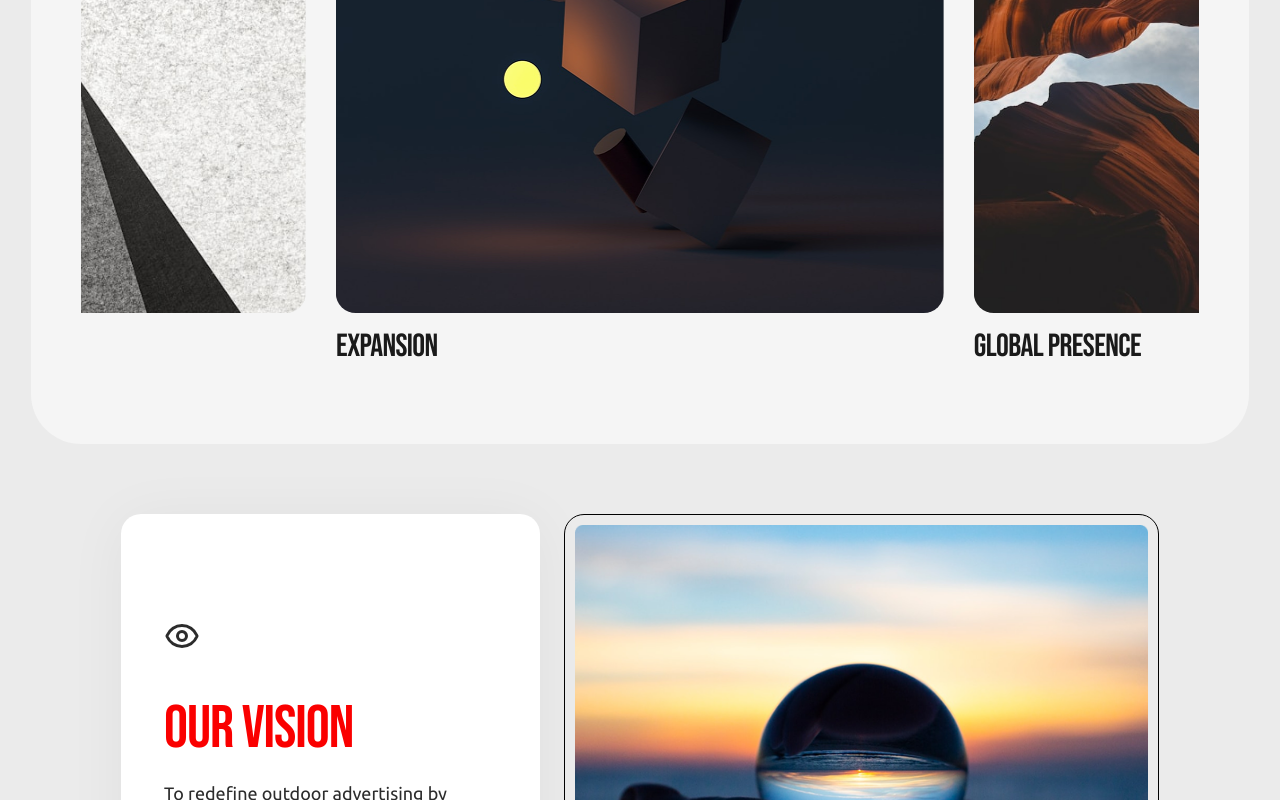
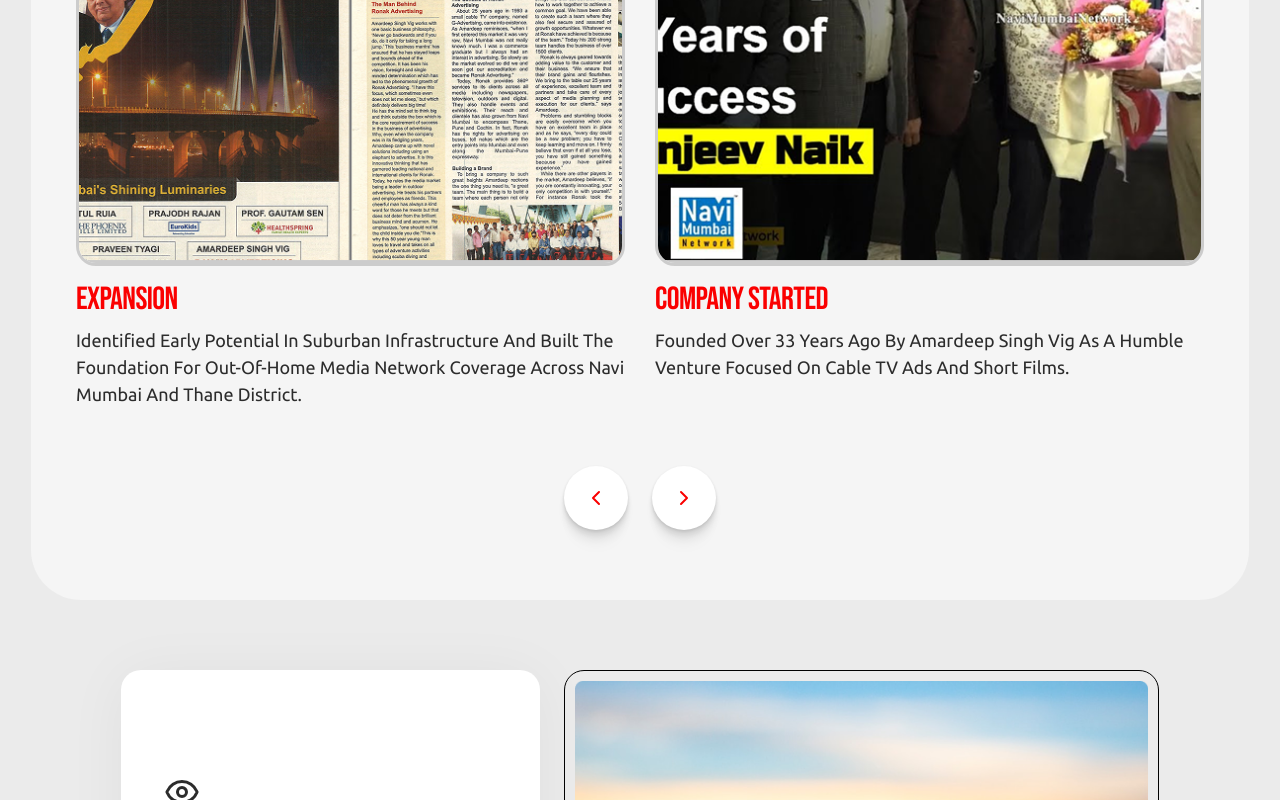
Before and after one commit to Rajashrri/ronak-advertising-web, a React (Vite) app: page /about in a window 1280 px wide. Shown: the part 1742-2542 px from the top of the page. Built offline with nearby package versions, Linux system fonts and the light colour scheme; no server answers.

Commit message:
new secion

```diff
--- a/src/component/about/TimelineSlider.jsx
+++ b/src/component/about/TimelineSlider.jsx
@@ -4,67 +4,65 @@ import { Navigation, Autoplay } from "swiper/modules";
 
 import "swiper/css";
 
-import img1 from "../../assets/imgs/about/slide1.png";
-import img2 from "../../assets/imgs/about/slide2.jpg";
-import img3 from "../../assets/imgs/about/slide3.jpg";
-import img4 from "../../assets/imgs/about/slide1.png";
-import img5 from "../../assets/imgs/about/slide2.jpg";
+import img1 from "../../assets/imgs/about/01.png";
+import img2 from "../../assets/imgs/about/02.png";
+import img3 from "../../assets/imgs/about/01.png";
+import img4 from "../../assets/imgs/about/02.png";
 
 const slides = [
   {
     year: "2019",
     title: "Company Started",
     image: img1,
+    disc: "Founded over 33 years ago by Amardeep Singh Vig as a humble venture focused on cable TV ads and short films."
   },
   {
     year: "2020",
     title: "New Office",
     image: img2,
+    disc: "Identified early potential in suburban infrastructure and built the foundation for Out-of-Home media network coverage across Navi Mumbai and Thane district."
   },
   {
     year: "2021",
     title: "A Milestone Achieved",
     image: img3,
+    disc: "Founded over 33 years ago by Amardeep Singh Vig as a humble venture focused on cable TV ads and short films."
   },
   {
     year: "2022",
     title: "Expansion",
     image: img4,
-  },
-  {
-    year: "2023",
-    title: "Global Presence",
-    image: img5,
-  },
+    disc: "Identified early potential in suburban infrastructure and built the foundation for Out-of-Home media network coverage across Navi Mumbai and Thane district."
+  }
 ];
 
 export default function TimelineSlider() {
   const swiperRef = useRef(null);
   const [active, setActive] = useState(2);
 
+  const handlePrev = () => {
+    if (swiperRef.current) {
+      swiperRef.current.slidePrev();
+    }
+  };
+
+  const handleNext = () => {
+    if (swiperRef.current) {
+      swiperRef.current.slideNext();
+    }
+  };
+
   return (
     <div className="container">
-
-
       <div className="timeline" data-gsap>
         <h2>JOURNEY TIMELINE</h2>
 
-      <div className="timeline-years">
-        {slides.map((item, index) => (
-          <button
-            key={index}
-            className={active === index ? "active" : ""}
-            onClick={() => swiperRef.current?.slideToLoop(index)}
-          >
-            {item.year}
-          </button>
-        ))}
-      </div>
+
 
         <Swiper
           modules={[Navigation, Autoplay]}
-        centeredSlides={true}
-        slidesPerView={3}
+          centeredSlides={false}
+          slidesPerView={2}
           spaceBetween={30}
           initialSlide={2}
           loop={true}
@@ -74,8 +72,12 @@ export default function TimelineSlider() {
             disableOnInteraction: false,
             pauseOnMouseEnter: true,
           }}
-        onSwiper={(swiper) => (swiperRef.current = swiper)}
-        onSlideChange={(swiper) => setActive(swiper.realIndex)}
+          onSwiper={(swiper) => {
+            swiperRef.current = swiper;
+          }}
+          onSlideChange={(swiper) => {
+            setActive(swiper.realIndex);
+          }}
           breakpoints={{
             0: {
               slidesPerView: 1,
@@ -86,11 +88,11 @@ export default function TimelineSlider() {
               spaceBetween: 20,
             },
             768: {
-            slidesPerView: 2,
+              slidesPerView: 1,
               spaceBetween: 25,
             },
             1200: {
-            slidesPerView: 1.8,
+              slidesPerView: 2,
               spaceBetween: 30,
             },
           }}
@@ -101,10 +103,36 @@ export default function TimelineSlider() {
               <div className="timeline-card">
                 <img src={item.image} alt={item.title} />
                 <h4>{item.title}</h4>
+                <p>{item.disc}</p>
               </div>
             </SwiperSlide>
           ))}
         </Swiper>
+
+           {/* Custom Navigation Buttons */}
+        <div className="timeline-navigation">
+          <button
+            type="button"
+            className="timeline-prev"
+            onClick={handlePrev}
+            aria-label="Previous slide"
+          >
+           <svg xmlns="http://www.w3.org/2000/svg" width="24" height="24" viewBox="0 0 24 24" fill="none">
+  <path d="M15 18L9 12L15 6" stroke="#FA0000" stroke-width="2" stroke-linecap="round" stroke-linejoin="round"/>
+</svg>
+          </button>
+
+          <button
+            type="button"
+            className="timeline-next"
+            onClick={handleNext}
+            aria-label="Next slide"
+          >
+           <svg xmlns="http://www.w3.org/2000/svg" width="24" height="24" viewBox="0 0 24 24" fill="none">
+  <path d="M9 18L15 12L9 6" stroke="#FA0000" stroke-width="2" stroke-linecap="round" stroke-linejoin="round"/>
+</svg>
+          </button>
+        </div>
       </div>
     </div>
   );
--- a/src/index.css
+++ b/src/index.css
@@ -1780,7 +1780,7 @@ text-transform: capitalize;
 .timeline {
   background: #F5F5F5;
   border-radius: 50px;
-  padding: 70px 50px;
+  padding: 70px 45px;
   overflow: hidden;
 }
 
@@ -1861,6 +1861,7 @@ text-transform: capitalize;
 
 .timeline-card {
   transition: .4s;
+
 }
 
 .timeline-card img {
@@ -1868,26 +1869,63 @@ text-transform: capitalize;
   height: 508px;
   object-fit: cover;
   border-radius: 20px;
+border: 3px solid var(--200, #CCC);
+/* background: url(<path-to-image>) lightgray 50% / cover no-repeat, #D9D9D9; */
+  /* border-radius: 20px; */
 }
 
 .timelineslidermail {
-  border-radius: 20px;
-}
-
+  /* border-radius: 20px; */
+}
+
+.timeline-card p{
+  color: var(--700, #2C2C2C);
+font-feature-settings: 'liga' off, 'clig' off;
+
+/* Body/M */
+font-family: var(--Ubuntu);
+font-size: 18px;
+font-style: normal;
+font-weight: 400;
+line-height: 27px; /* 150% */
+text-transform: capitalize;
+}
 .timeline-card h4 {
   margin-top: 15px;
-  color: var(--900, #1A1A1A);
+ color: var(--P2, #FA0000);
 font-feature-settings: 'liga' off, 'clig' off;
 
 /* Heading/H3 */
-  font-family: var(--bebas-neue);
+font-family:var(--bebas-neue);
 font-size: 32px;
 font-style: normal;
 font-weight: 400;
-  line-height: 38px;
-  /* 118.75% */
+line-height: 38px; /* 118.75% */
 letter-spacing: -0.6px;
 text-transform: capitalize;
+margin-bottom: 8px;
+}
+
+.timeline-navigation button{
+  display: flex;
+width: 64px;
+height: 64px;
+border: none;
+
+/* padding: 24px; */
+justify-content: center;
+align-items: center;
+border-radius: 100px;
+background: #FFF;
+box-shadow: 0 33px 9px 0 rgba(0, 0, 0, 0.00), 0 21px 9px 0 rgba(0, 0, 0, 0.01), 0 12px 7px 0 rgba(0, 0, 0, 0.05), 0 5px 5px 0 rgba(0, 0, 0, 0.09), 0 1px 3px 0 rgba(0, 0, 0, 0.10);
+}
+.timeline-navigation{
+  width: 100%;
+  display: flex;
+  justify-content: center;
+  align-items: center;
+  gap: 24px;
+  margin-top: 42px;
 }
 
 .swiper-slide-active {
```
Also changed, not shown: src/assets/imgs/about/01.png (added), src/assets/imgs/about/02.png (added). Lines whose indentation alone changed are shown as unchanged.
